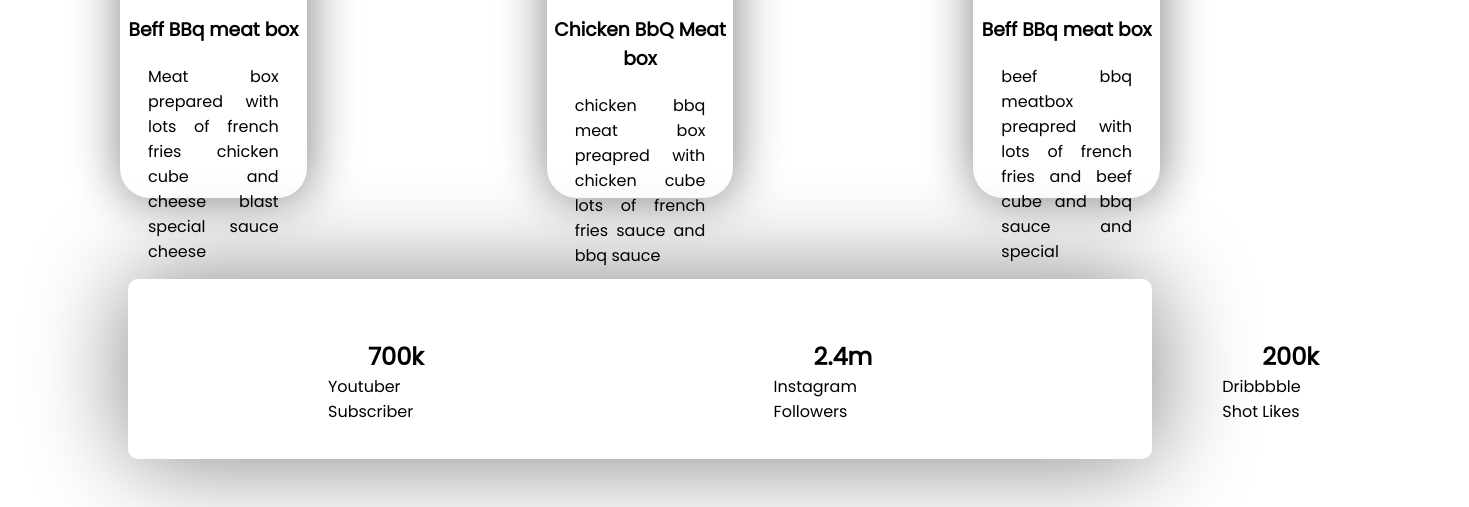
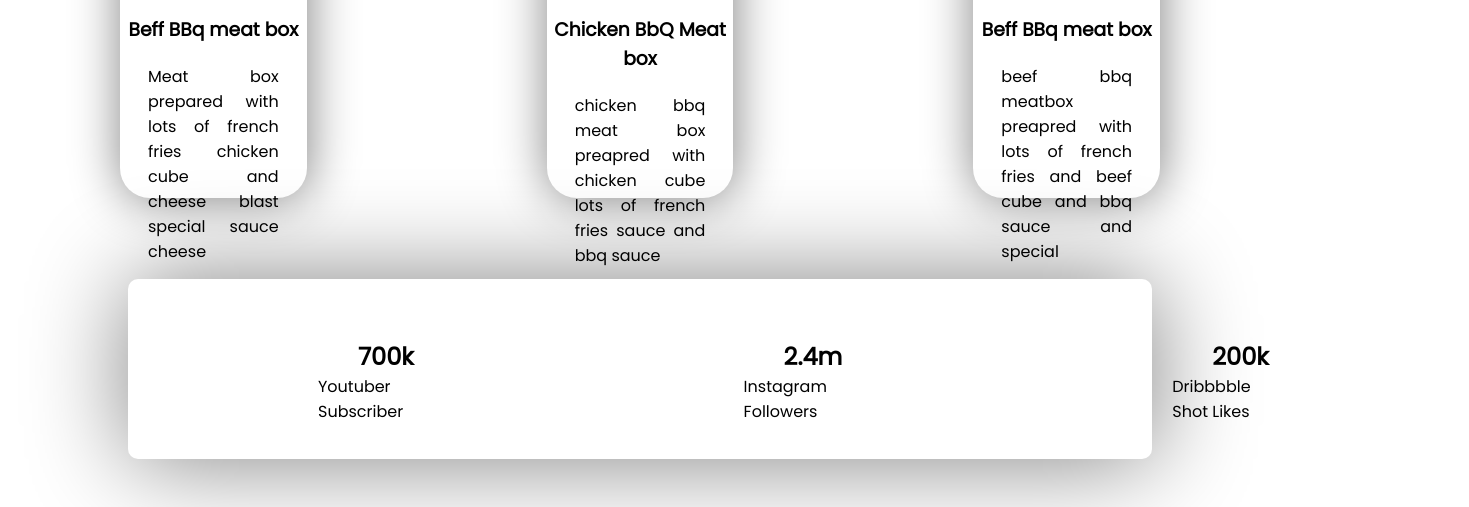
Before and after one commit to sayem6973/food-web, a plain HTML site: page index.html in a window 1280 px wide. Shown: the part 1940-2447 px from the top of the page, 1469 px wide, since content can reach past the window. Drawn offline with Linux system fonts and the light colour scheme.

Commit message:
finish last

```diff
--- a/style.css
+++ b/style.css
@@ -155,7 +155,7 @@ body{
 }
 .Followers{
     margin-left: 50px;
-    padding: 60px 150px;
+    padding: 60px 140px;
 
 }
 
```
